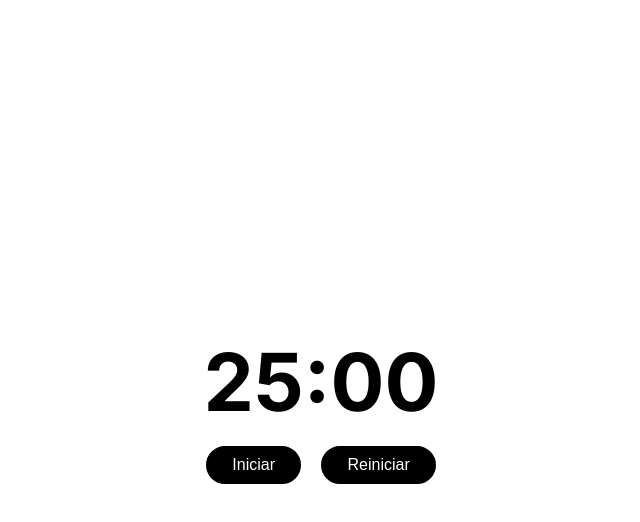
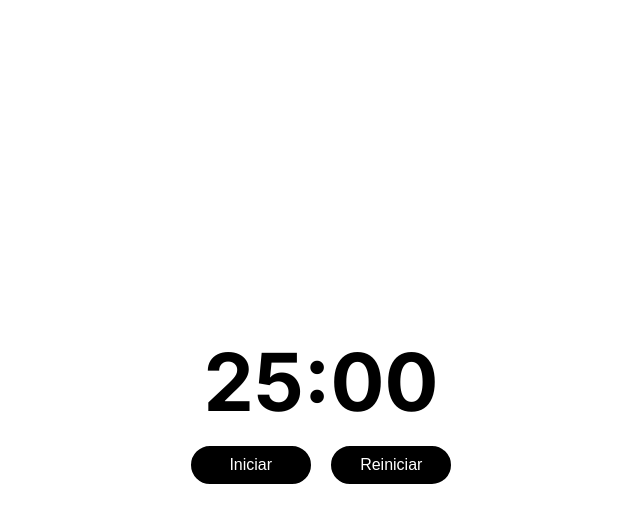
Before and after one commit to rafamoreno136/pomodoro, a plain HTML site: page index.html in a window 1280 px wide. Both pictures are taken after a click on the button "Reiniciar". Shown: the whole page, without its empty margins (319-959 px from the left). Drawn offline with Linux system fonts and the light colour scheme.

Commit message:
index.html

```diff
--- a/index.html
+++ b/index.html
@@ -13,7 +13,7 @@
       justify-content: center;
       align-items: center;
       min-height: 100vh;
-      background-color: #fff; /* Fondo blanco */
+      background-color: #fff;
       font-family: 'Inter', sans-serif;
       margin: 0;
       color: #333;
@@ -25,7 +25,7 @@
       font-size: 5rem;
       font-weight: 900;
       margin: 1rem 0;
-      color: #000; /* Texto negro */
+      color: #000;
     }
     #pomodoro-clock-actions button {
       background-color: #000;
@@ -38,8 +38,9 @@
       font-weight: 100;
       transition: background-color 0.3s, color 0.3s;
       margin: 0 0.5rem;
+      width: 120px; /* Ancho fijo */
+      box-sizing: border-box;
     }
-    /* Efecto de hover para botones */
     #pomodoro-clock-actions button:hover {
       background-color: #fff;
       color: #000;
@@ -62,24 +63,21 @@
   </div>
 
   <script>
-    // JavaScript para la funcionalidad Pomodoro simplificada
     const pomodoroTimer = document.getElementById("pomodoro-timer");
     const playIcon = document.getElementById("play-icon");
     const pauseIcon = document.getElementById("pause-icon");
     const startButton = document.getElementById("pomodoro-start");
     const stopButton = document.getElementById("pomodoro-stop");
-    let timeLeft = 25 * 60; // Tiempo inicial: 25 minutos
+    let timeLeft = 25 * 60;
     let timerInterval = null;
     let isRunning = false;
 
-    // Cambia la visualización del temporizador
     function updateTimerDisplay() {
       const minutes = String(Math.floor(timeLeft / 60)).padStart(2, "0");
       const seconds = String(timeLeft % 60).padStart(2, "0");
       pomodoroTimer.textContent = `${minutes}:${seconds}`;
     }
 
-    // Alternar el temporizador (inicio/pausa)
     function toggleTimer() {
       if (isRunning) {
         clearInterval(timerInterval);
@@ -103,21 +101,18 @@
       }
     }
 
-    // Detener el temporizador y resetear
     function stopTimer() {
       clearInterval(timerInterval);
       isRunning = false;
       playIcon.classList.remove("hidden");
       pauseIcon.classList.add("hidden");
-      timeLeft = 25 * 60; // Restablecer a 25 minutos
+      timeLeft = 25 * 60;
       updateTimerDisplay();
     }
 
-    // Listeners para los botones
     startButton.addEventListener("click", toggleTimer);
     stopButton.addEventListener("click", stopTimer);
 
-    // Inicializar la pantalla
     updateTimerDisplay();
   </script>
 </body>
```
